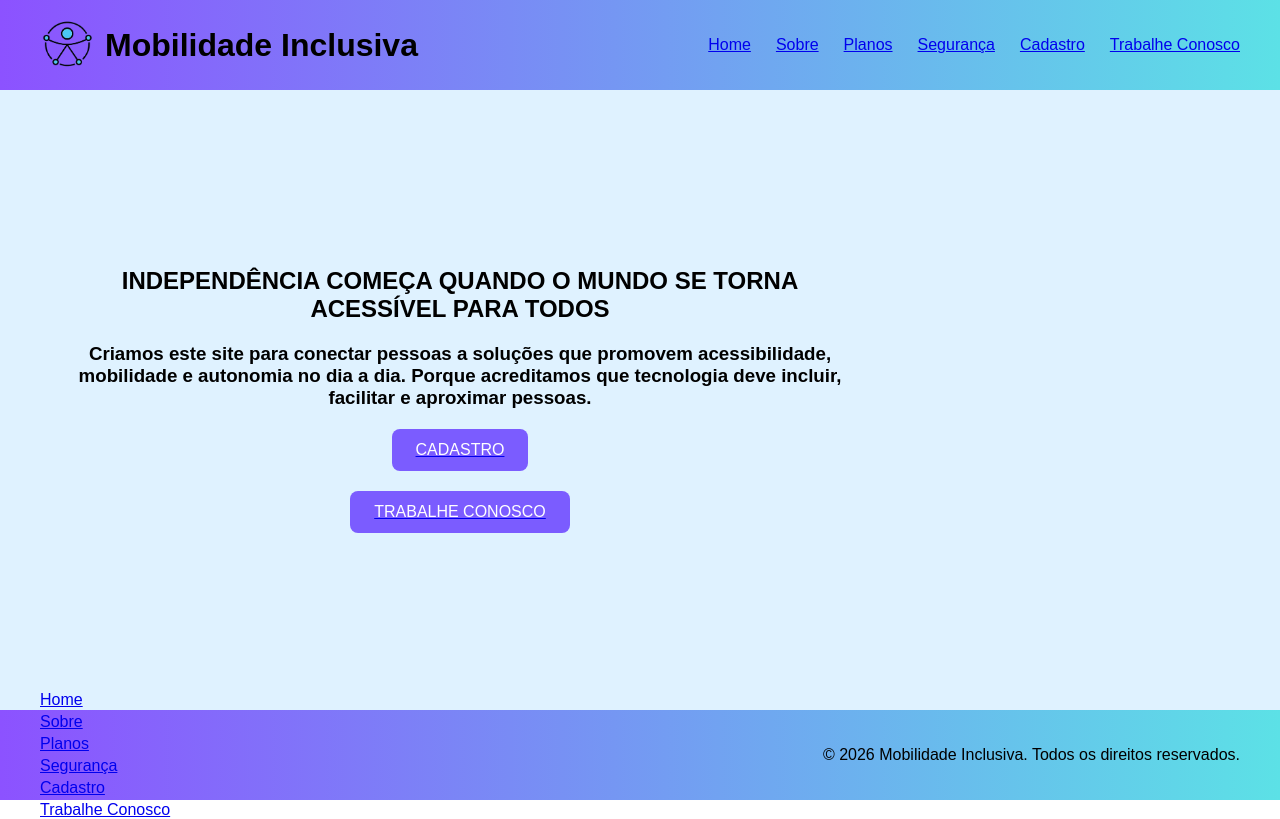
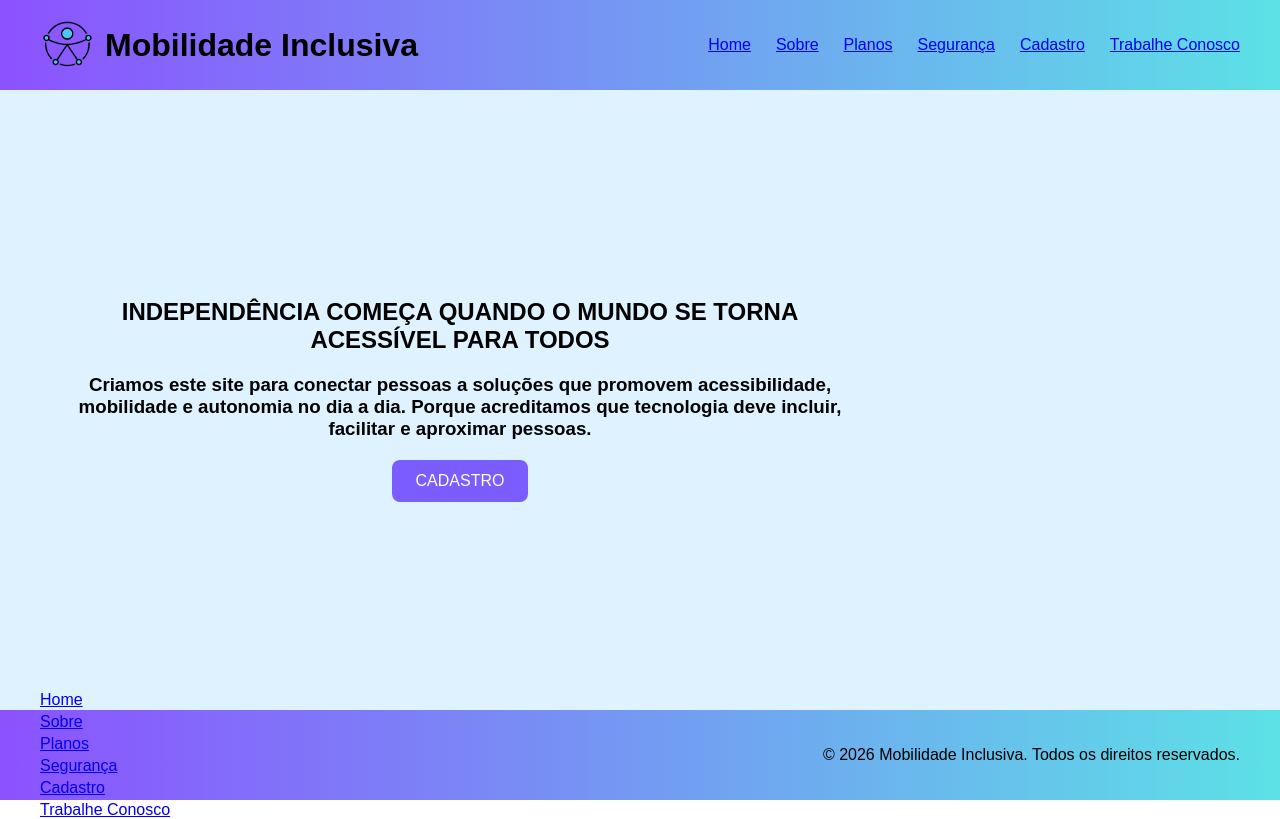
Before and after one commit to gabriellicabral/Projeto-de-desenvolvimento-Front-End, a React (Vite) app in the folder landingpage/: page /Home in a window 1280 px wide. Built offline with nearby package versions, Linux system fonts and the light colour scheme.

Commit message:
atulizando a home

```diff
--- a/landingpage/src/index.css
+++ b/landingpage/src/index.css
@@ -113,9 +113,6 @@ section{
 
 
 .buttonhome{
-  display: flex;
-  flex-direction: row;
-  gap: 20px;
   background: #7b5cff;
   color: white;
   border: none;
--- a/landingpage/src/pages/Home.jsx
+++ b/landingpage/src/pages/Home.jsx
@@ -43,11 +43,6 @@ function Home(){
                     CADASTRO
                 </button>
                 </a>
-                <a href="/trabalheconosco">
-                <button className="buttonhome">
-                    TRABALHE CONOSCO
-                </button>
-                </a>
                 </div>
                 </div>
 
```
